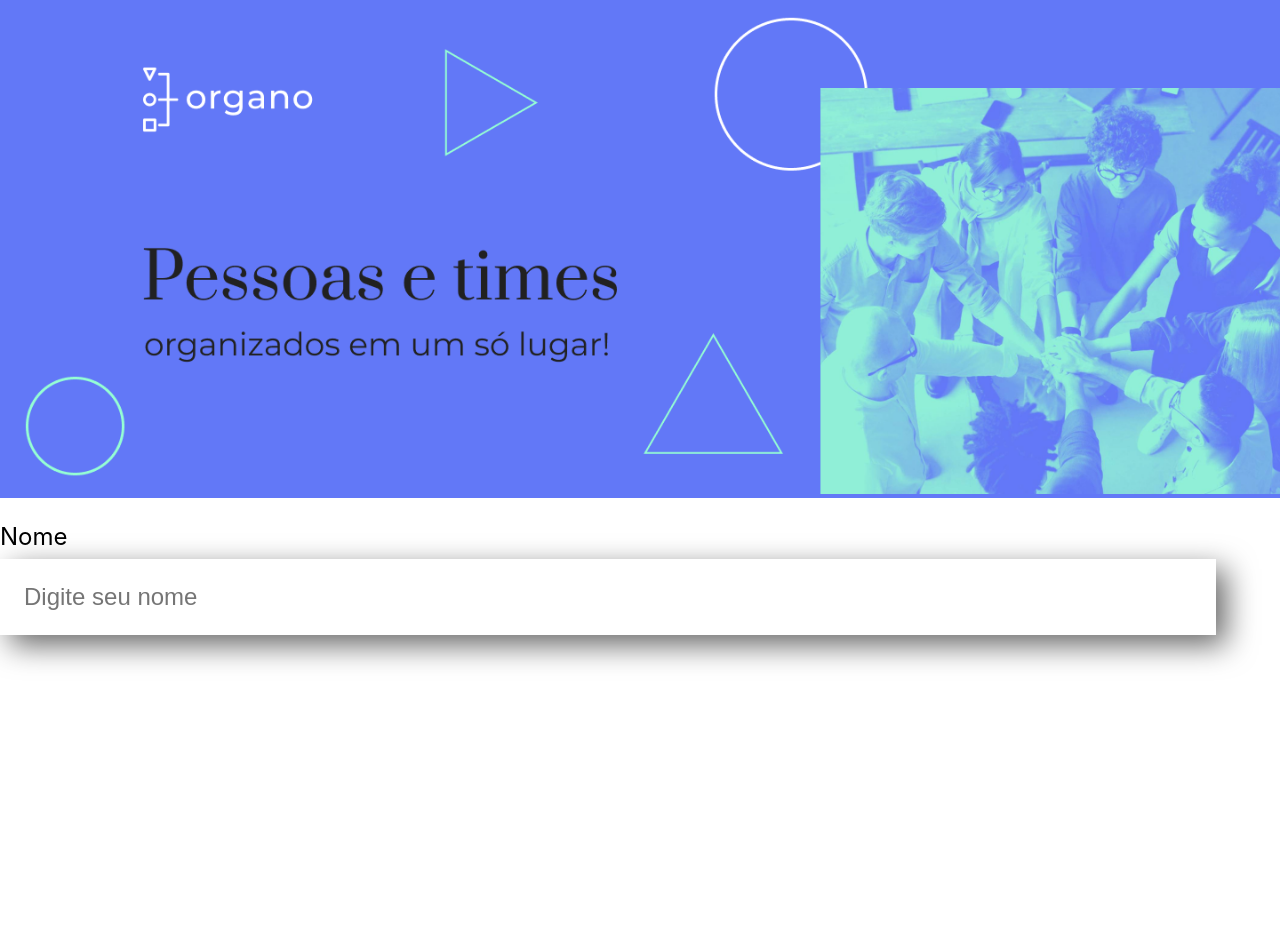
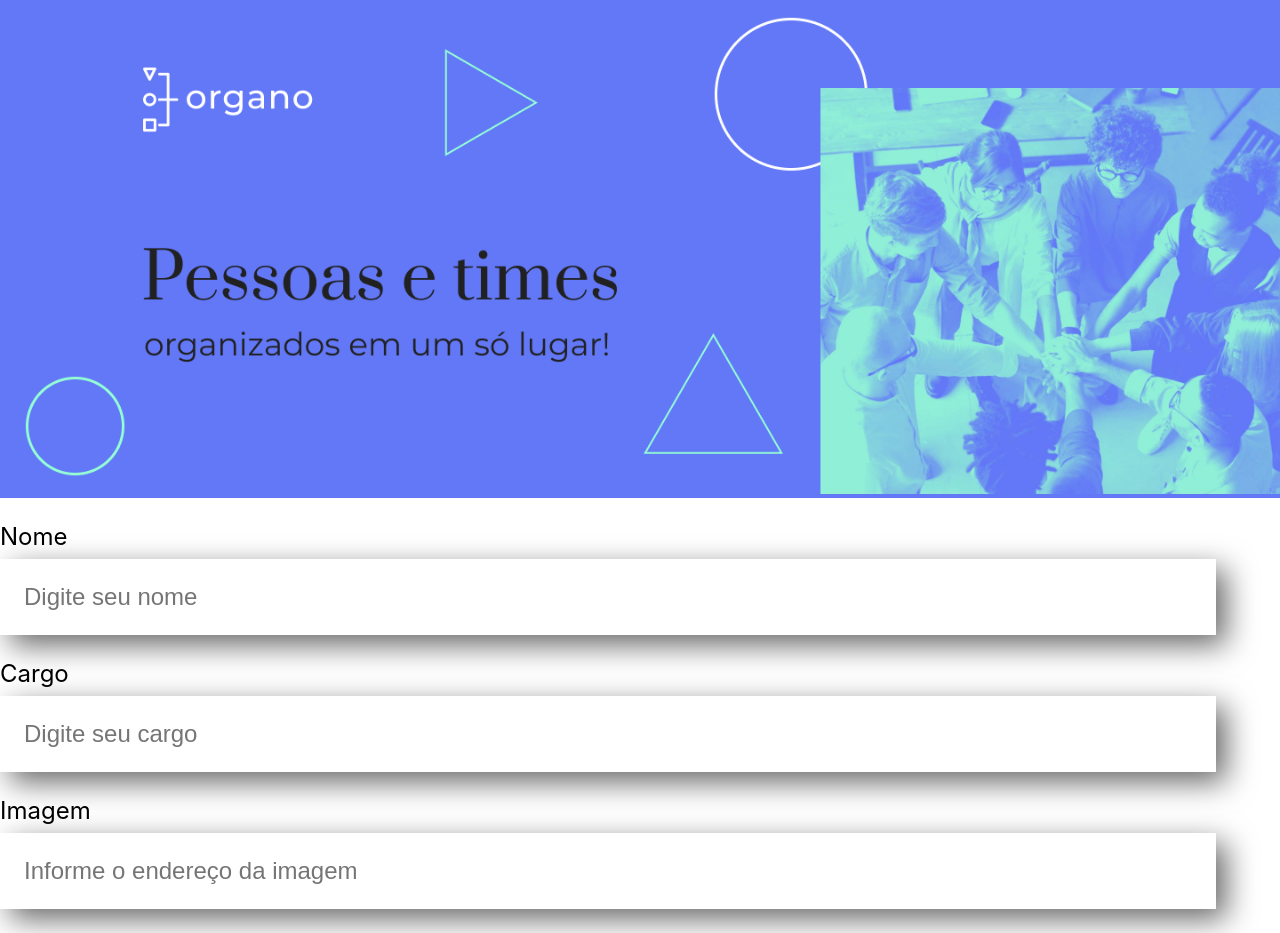
Before and after one commit to viniciusdamascenosouza/organo, a React (Create React App) app in the folder organo/: page / in a window 1280 px wide. Before the commit the page ends 800 px from the top, so only its background shows below. Built offline with nearby package versions, Linux system fonts and the light colour scheme.

Commit message:
Definindo props para formulário

```diff
--- a/organo/src/App.js
+++ b/organo/src/App.js
@@ -5,7 +5,9 @@
   return (
     <div className="App">
       <Banner />
-      <CampoTexto />
+      <CampoTexto label="Nome" placeholder="Digite seu nome" />
+      <CampoTexto label="Cargo" placeholder="Digite seu cargo" />
+      <CampoTexto label="Imagem" placeholder="Informe o endereço da imagem" />
     </div>
   );
 }
--- a/organo/src/componentes/CampoTexto/CampoTexto.js
+++ b/organo/src/componentes/CampoTexto/CampoTexto.js
@@ -1,10 +1,10 @@
 import "./CampoTexto.css";
 
-export const CampoTexto = () => {
+export const CampoTexto = (props) => {
   return (
     <div className="campo-texto">
-      <label>Nome</label>
-      <input placeholder="Digite seu nome" />
+      <label>{props.label}</label>
+      <input placeholder= {props.placeholder} />
     </div>
   );
 };
```
